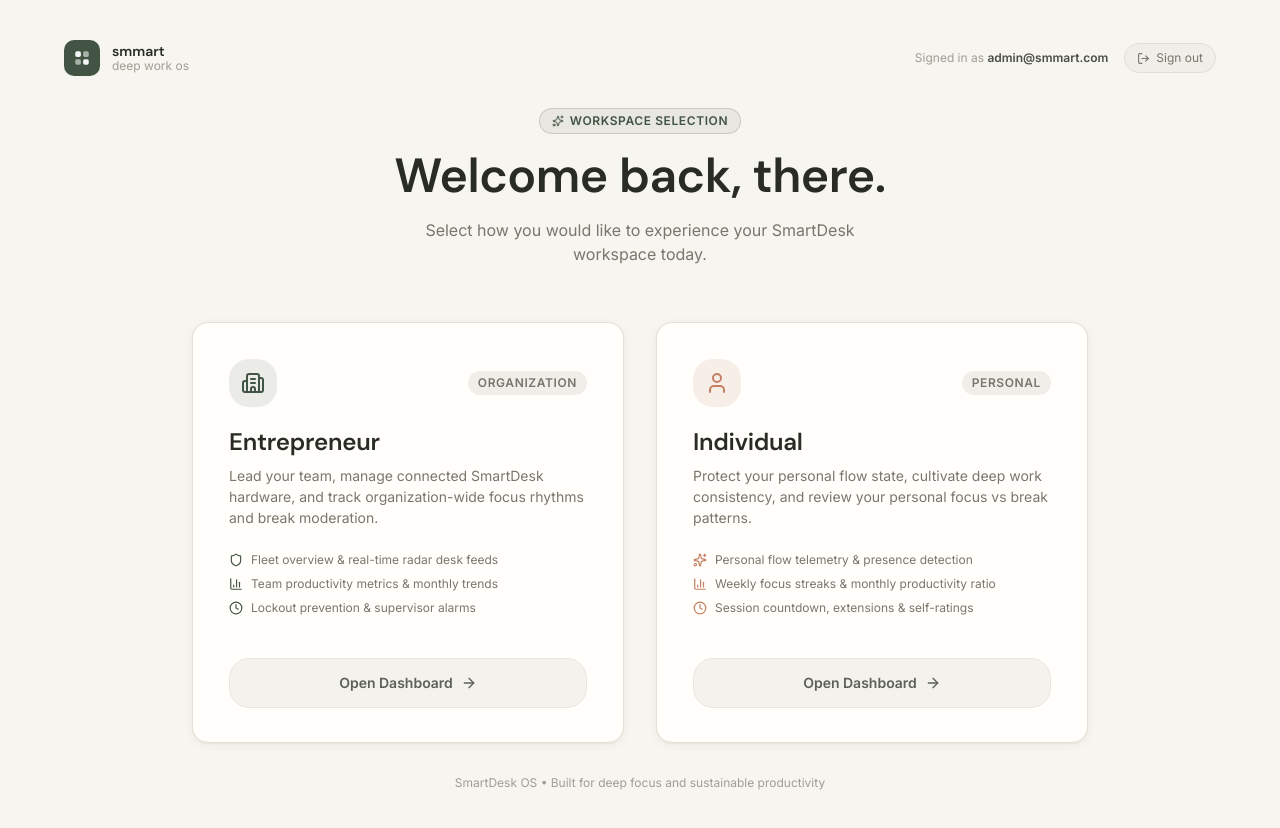
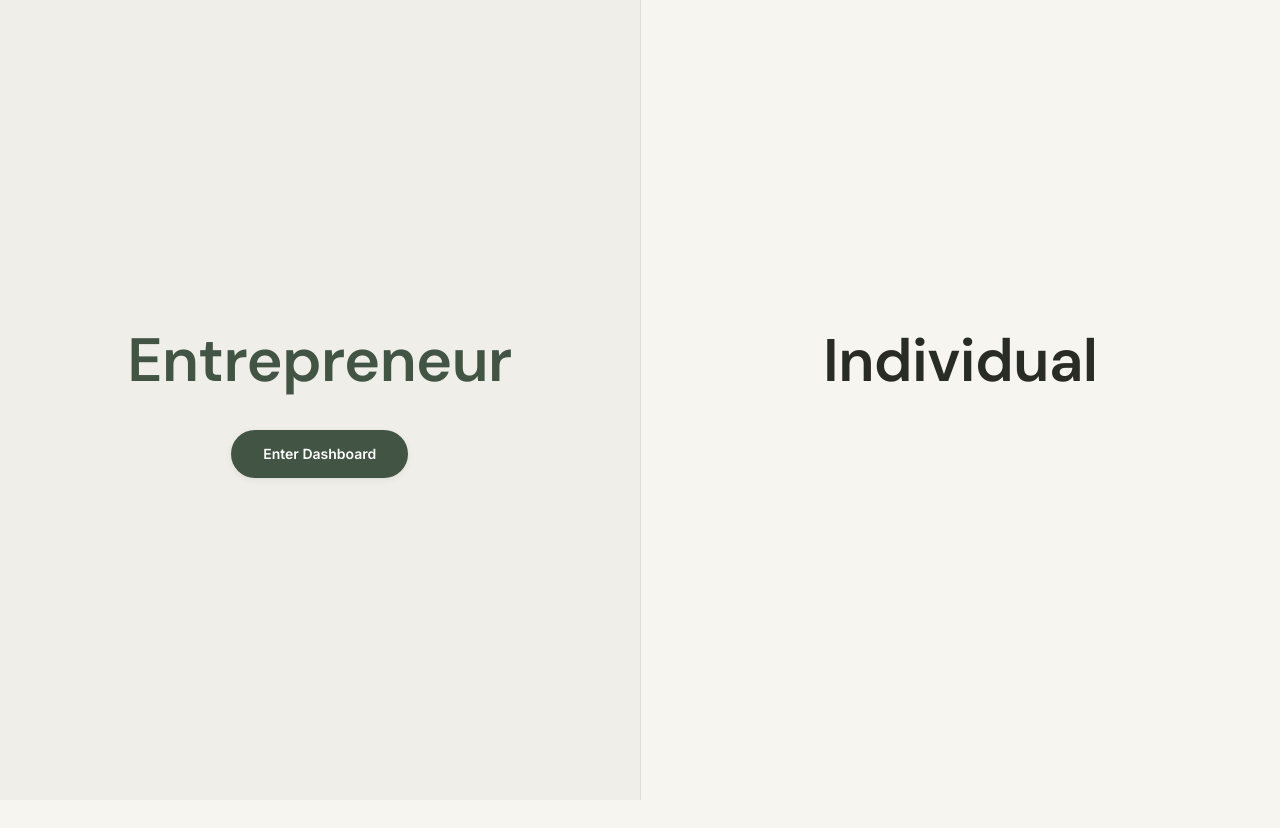
Before and after one commit to Sasukeeeeeee07/smmart_deep_work, a React (Vite) app in the folder frontend/: page /select-mode in a window 1280 px wide. Shown: the top 828 px of the page. After the commit the page ends 800 px from the top, so only its background shows below. Built offline with nearby package versions, Linux system fonts and the light colour scheme.

Commit message:
feat(ui): ultra-minimalist mode selection with hover-only buttons

```diff
--- a/frontend/src/pages/SelectMode.tsx
+++ b/frontend/src/pages/SelectMode.tsx
@@ -1,13 +1,8 @@
 import { useState } from 'react';
 import { useNavigate } from 'react-router-dom';
-import { Building2, User, ArrowRight, Sparkles, Shield, BarChart3, Clock, LogOut } from 'lucide-react';
 
 export default function SelectMode() {
   const navigate = useNavigate();
-  const user = (() => {
-    try { return JSON.parse(localStorage.getItem('user') || '{}'); } catch { return {}; }
-  })();
-
   const [hovered, setHovered] = useState<'entrepreneur' | 'individual' | null>(null);
 
   const handleSelect = (mode: 'entrepreneur' | 'individual') => {
@@ -15,248 +10,111 @@ export default function SelectMode() {
     navigate('/dashboard');
   };
 
-  const handleLogout = () => {
-    localStorage.removeItem('token');
-    localStorage.removeItem('user');
-    localStorage.removeItem('workspaceMode');
-    navigate('/login');
-  };
-
-  const firstName = user?.name ? user.name.split(' ')[0] : 'there';
-
   return (
     <div
-      className="min-h-screen flex flex-col justify-between p-6 md:p-10 select-none"
+      className="min-h-screen w-full flex flex-col md:flex-row select-none"
       style={{ background: 'var(--canvas)' }}
     >
-      {/* ── Top Bar ────────────────────────────────────────── */}
-      <header className="flex items-center justify-between max-w-6xl w-full mx-auto">
-        <div className="flex items-center gap-3">
-          <div
-            className="flex items-center justify-center shrink-0"
-            style={{ width: 36, height: 36, borderRadius: 10, background: 'var(--forest)' }}
-          >
-            <svg width="18" height="18" viewBox="0 0 16 16" fill="none">
-              <rect x="2" y="2" width="5" height="5" rx="1.5" fill="white" fillOpacity="0.95"/>
-              <rect x="9" y="2" width="5" height="5" rx="1.5" fill="white" fillOpacity="0.55"/>
-              <rect x="2" y="9" width="5" height="5" rx="1.5" fill="white" fillOpacity="0.55"/>
-              <rect x="9" y="9" width="5" height="5" rx="1.5" fill="white" fillOpacity="0.95"/>
-            </svg>
-          </div>
-          <div>
-            <p className="font-semibold text-sm leading-none" style={{ color: 'var(--ink)', fontFamily: 'DM Sans, sans-serif' }}>
-              smmart
-            </p>
-            <p className="text-xs leading-none mt-0.5" style={{ color: 'var(--ink-4)' }}>
-              deep work os
-            </p>
-          </div>
-        </div>
-
-        <div className="flex items-center gap-4">
-          <span className="text-xs" style={{ color: 'var(--ink-4)' }}>
-            Signed in as <strong style={{ color: 'var(--ink-2)' }}>{user?.email || 'admin@smmart.com'}</strong>
-          </span>
-          <button
-            onClick={handleLogout}
-            className="flex items-center gap-1.5 text-xs px-3 py-1.5 rounded-lg transition-colors"
-            style={{ color: 'var(--ink-3)', background: 'var(--surface-2)', border: '1px solid var(--border)' }}
-            onMouseEnter={e => (e.currentTarget.style.color = 'var(--error)')}
-            onMouseLeave={e => (e.currentTarget.style.color = 'var(--ink-3)')}
-          >
-            <LogOut size={13} />
-            <span>Sign out</span>
-          </button>
-        </div>
-      </header>
-
-      {/* ── Center Content ─────────────────────────────────── */}
-      <main className="max-w-5xl w-full mx-auto my-auto py-8">
-        <div className="text-center mb-10 md:mb-14">
-          <span
-            className="inline-flex items-center gap-1.5 px-3 py-1 rounded-full text-xs font-semibold uppercase tracking-wider mb-3"
-            style={{ background: 'rgba(66, 84, 67, 0.08)', color: 'var(--forest)', border: '1px solid rgba(66, 84, 67, 0.2)' }}
-          >
-            <Sparkles size={12} />
-            Workspace Selection
-          </span>
-          <h1
-            className="text-3xl md:text-5xl font-bold tracking-tight mb-3"
-            style={{ fontFamily: 'DM Sans, sans-serif', color: 'var(--ink)' }}
-          >
-            Welcome back, {firstName}.
-          </h1>
-          <p className="text-sm md:text-base max-w-lg mx-auto" style={{ color: 'var(--ink-3)' }}>
-            Select how you would like to experience your SmartDesk workspace today.
-          </p>
-        </div>
-
-        {/* ── Two Mode Cards ─────────────────────────────────── */}
-        <div className="grid grid-cols-1 md:grid-cols-2 gap-6 md:gap-8 max-w-4xl mx-auto">
-          {/* Card 1: Entrepreneur */}
+      {/* ── Section 1: Entrepreneur ───────────────────────── */}
       <div
         onMouseEnter={() => setHovered('entrepreneur')}
         onMouseLeave={() => setHovered(null)}
-            className="card relative flex flex-col justify-between p-7 md:p-9 cursor-pointer transition-all duration-200"
+        onClick={() => handleSelect('entrepreneur')}
+        className="flex-1 flex flex-col items-center justify-center p-8 md:p-16 transition-colors duration-300 relative cursor-pointer"
         style={{
-              background: 'var(--surface)',
-              border: hovered === 'entrepreneur' ? '1.5px solid var(--forest)' : '1px solid var(--border)',
-              boxShadow: hovered === 'entrepreneur' ? 'var(--shadow-xl)' : 'var(--shadow-sm)',
-              transform: hovered === 'entrepreneur' ? 'translateY(-4px)' : 'none',
-              minHeight: 340,
+          background: hovered === 'entrepreneur' ? 'rgba(66, 84, 67, 0.04)' : 'transparent',
+          borderRight: '1px solid var(--border)',
         }}
-            onClick={() => handleSelect('entrepreneur')}
       >
-            <div>
-              <div className="flex items-center justify-between mb-5">
-                <div
-                  className="flex items-center justify-center rounded-xl"
-                  style={{ width: 48, height: 48, background: 'rgba(66, 84, 67, 0.1)', color: 'var(--forest)' }}
-                >
-                  <Building2 size={24} />
-                </div>
-                <span
-                  className="text-xs font-bold uppercase tracking-wider px-2.5 py-1 rounded-full"
-                  style={{ background: 'var(--surface-2)', color: 'var(--ink-3)' }}
-                >
-                  Organization
-                </span>
-              </div>
-
-              <h2
-                className="text-2xl font-bold mb-2"
-                style={{ fontFamily: 'DM Sans, sans-serif', color: 'var(--ink)' }}
+        <div className="flex flex-col items-center text-center">
+          <h1
+            className="text-4xl md:text-6xl font-bold tracking-tight transition-all duration-300"
+            style={{
+              fontFamily: 'DM Sans, sans-serif',
+              color: hovered === 'entrepreneur' ? 'var(--forest)' : 'var(--ink)',
+              transform: hovered === 'entrepreneur' ? 'scale(1.02)' : 'scale(1)',
+            }}
           >
             Entrepreneur
-              </h2>
-              <p className="text-sm mb-6" style={{ color: 'var(--ink-3)', lineHeight: 1.5 }}>
-                Lead your team, manage connected SmartDesk hardware, and track organization-wide focus rhythms and break moderation.
-              </p>
+          </h1>
 
-              <div className="space-y-2 mb-6 text-xs" style={{ color: 'var(--ink-3)' }}>
-                <div className="flex items-center gap-2">
-                  <Shield size={14} style={{ color: 'var(--forest)' }} />
-                  <span>Fleet overview & real-time radar desk feeds</span>
-                </div>
-                <div className="flex items-center gap-2">
-                  <BarChart3 size={14} style={{ color: 'var(--forest)' }} />
-                  <span>Team productivity metrics & monthly trends</span>
-                </div>
-                <div className="flex items-center gap-2">
-                  <Clock size={14} style={{ color: 'var(--forest)' }} />
-                  <span>Lockout prevention & supervisor alarms</span>
+          {/* Button only visible when hovered */}
+          <div
+            className="mt-8 transition-all duration-300"
+            style={{
+              opacity: hovered === 'entrepreneur' ? 1 : 0,
+              visibility: hovered === 'entrepreneur' ? 'visible' : 'hidden',
+              transform: hovered === 'entrepreneur' ? 'translateY(0)' : 'translateY(8px)',
+              pointerEvents: hovered === 'entrepreneur' ? 'auto' : 'none',
+            }}
+          >
+            <button
+              onClick={(e) => {
+                e.stopPropagation();
+                handleSelect('entrepreneur');
+              }}
+              className="px-8 py-3.5 rounded-full font-semibold text-sm transition-transform duration-200 hover:scale-105 cursor-pointer shadow-sm"
+              style={{
+                background: 'var(--forest)',
+                color: '#ffffff',
+                border: 'none',
+              }}
+            >
+              Enter Dashboard
+            </button>
           </div>
         </div>
       </div>
 
-            {/* Hover Action Button */}
+      {/* ── Section 2: Individual ─────────────────────────── */}
       <div
-              className="pt-4 transition-all duration-200 flex items-center justify-center"
+        onMouseEnter={() => setHovered('individual')}
+        onMouseLeave={() => setHovered(null)}
+        onClick={() => handleSelect('individual')}
+        className="flex-1 flex flex-col items-center justify-center p-8 md:p-16 transition-colors duration-300 relative cursor-pointer"
         style={{
-                opacity: hovered === 'entrepreneur' ? 1 : 0.75,
-                transform: hovered === 'entrepreneur' ? 'translateY(0)' : 'translateY(2px)',
+          background: hovered === 'individual' ? 'rgba(196, 127, 97, 0.04)' : 'transparent',
+        }}
+      >
+        <div className="flex flex-col items-center text-center">
+          <h1
+            className="text-4xl md:text-6xl font-bold tracking-tight transition-all duration-300"
+            style={{
+              fontFamily: 'DM Sans, sans-serif',
+              color: hovered === 'individual' ? 'var(--terra)' : 'var(--ink)',
+              transform: hovered === 'individual' ? 'scale(1.02)' : 'scale(1)',
+            }}
+          >
+            Individual
+          </h1>
+
+          {/* Button only visible when hovered */}
+          <div
+            className="mt-8 transition-all duration-300"
+            style={{
+              opacity: hovered === 'individual' ? 1 : 0,
+              visibility: hovered === 'individual' ? 'visible' : 'hidden',
+              transform: hovered === 'individual' ? 'translateY(0)' : 'translateY(8px)',
+              pointerEvents: hovered === 'individual' ? 'auto' : 'none',
             }}
           >
             <button
-                className="w-full py-3.5 px-5 rounded-xl font-bold text-sm flex items-center justify-center gap-2 transition-all"
+              onClick={(e) => {
+                e.stopPropagation();
+                handleSelect('individual');
+              }}
+              className="px-8 py-3.5 rounded-full font-semibold text-sm transition-transform duration-200 hover:scale-105 cursor-pointer shadow-sm"
               style={{
-                  background: hovered === 'entrepreneur' ? 'var(--forest)' : 'var(--surface-2)',
-                  color: hovered === 'entrepreneur' ? '#ffffff' : 'var(--ink)',
-                  border: hovered === 'entrepreneur' ? '1px solid transparent' : '1px solid var(--border)',
-                  boxShadow: hovered === 'entrepreneur' ? '0 4px 12px rgba(66, 84, 67, 0.25)' : 'none',
+                background: 'var(--terra)',
+                color: '#ffffff',
+                border: 'none',
               }}
             >
-                <span>Open Dashboard</span>
-                <ArrowRight size={16} />
-              </button>
-            </div>
-          </div>
-
-          {/* Card 2: Individual */}
-          <div
-            onMouseEnter={() => setHovered('individual')}
-            onMouseLeave={() => setHovered(null)}
-            className="card relative flex flex-col justify-between p-7 md:p-9 cursor-pointer transition-all duration-200"
-            style={{
-              background: 'var(--surface)',
-              border: hovered === 'individual' ? '1.5px solid var(--terra)' : '1px solid var(--border)',
-              boxShadow: hovered === 'individual' ? 'var(--shadow-xl)' : 'var(--shadow-sm)',
-              transform: hovered === 'individual' ? 'translateY(-4px)' : 'none',
-              minHeight: 340,
-            }}
-            onClick={() => handleSelect('individual')}
-          >
-            <div>
-              <div className="flex items-center justify-between mb-5">
-                <div
-                  className="flex items-center justify-center rounded-xl"
-                  style={{ width: 48, height: 48, background: 'rgba(196, 127, 97, 0.12)', color: 'var(--terra)' }}
-                >
-                  <User size={24} />
-                </div>
-                <span
-                  className="text-xs font-bold uppercase tracking-wider px-2.5 py-1 rounded-full"
-                  style={{ background: 'var(--surface-2)', color: 'var(--ink-3)' }}
-                >
-                  Personal
-                </span>
-              </div>
-
-              <h2
-                className="text-2xl font-bold mb-2"
-                style={{ fontFamily: 'DM Sans, sans-serif', color: 'var(--ink)' }}
-              >
-                Individual
-              </h2>
-              <p className="text-sm mb-6" style={{ color: 'var(--ink-3)', lineHeight: 1.5 }}>
-                Protect your personal flow state, cultivate deep work consistency, and review your personal focus vs break patterns.
-              </p>
-
-              <div className="space-y-2 mb-6 text-xs" style={{ color: 'var(--ink-3)' }}>
-                <div className="flex items-center gap-2">
-                  <Sparkles size={14} style={{ color: 'var(--terra)' }} />
-                  <span>Personal flow telemetry & presence detection</span>
-                </div>
-                <div className="flex items-center gap-2">
-                  <BarChart3 size={14} style={{ color: 'var(--terra)' }} />
-                  <span>Weekly focus streaks & monthly productivity ratio</span>
-                </div>
-                <div className="flex items-center gap-2">
-                  <Clock size={14} style={{ color: 'var(--terra)' }} />
-                  <span>Session countdown, extensions & self-ratings</span>
-                </div>
-              </div>
-            </div>
-
-            {/* Hover Action Button */}
-            <div
-              className="pt-4 transition-all duration-200 flex items-center justify-center"
-              style={{
-                opacity: hovered === 'individual' ? 1 : 0.75,
-                transform: hovered === 'individual' ? 'translateY(0)' : 'translateY(2px)',
-              }}
-            >
-              <button
-                className="w-full py-3.5 px-5 rounded-xl font-bold text-sm flex items-center justify-center gap-2 transition-all"
-                style={{
-                  background: hovered === 'individual' ? 'var(--terra)' : 'var(--surface-2)',
-                  color: hovered === 'individual' ? '#ffffff' : 'var(--ink)',
-                  border: hovered === 'individual' ? '1px solid transparent' : '1px solid var(--border)',
-                  boxShadow: hovered === 'individual' ? '0 4px 12px rgba(196, 127, 97, 0.25)' : 'none',
-                }}
-              >
-                <span>Open Dashboard</span>
-                <ArrowRight size={16} />
+              Enter Dashboard
             </button>
           </div>
         </div>
       </div>
-      </main>
-
-      {/* ── Footer ─────────────────────────────────────────── */}
-      <footer className="text-center text-xs" style={{ color: 'var(--ink-4)' }}>
-        SmartDesk OS • Built for deep focus and sustainable productivity
-      </footer>
     </div>
   );
 }
```
Lines whose indentation alone changed are shown as unchanged.
